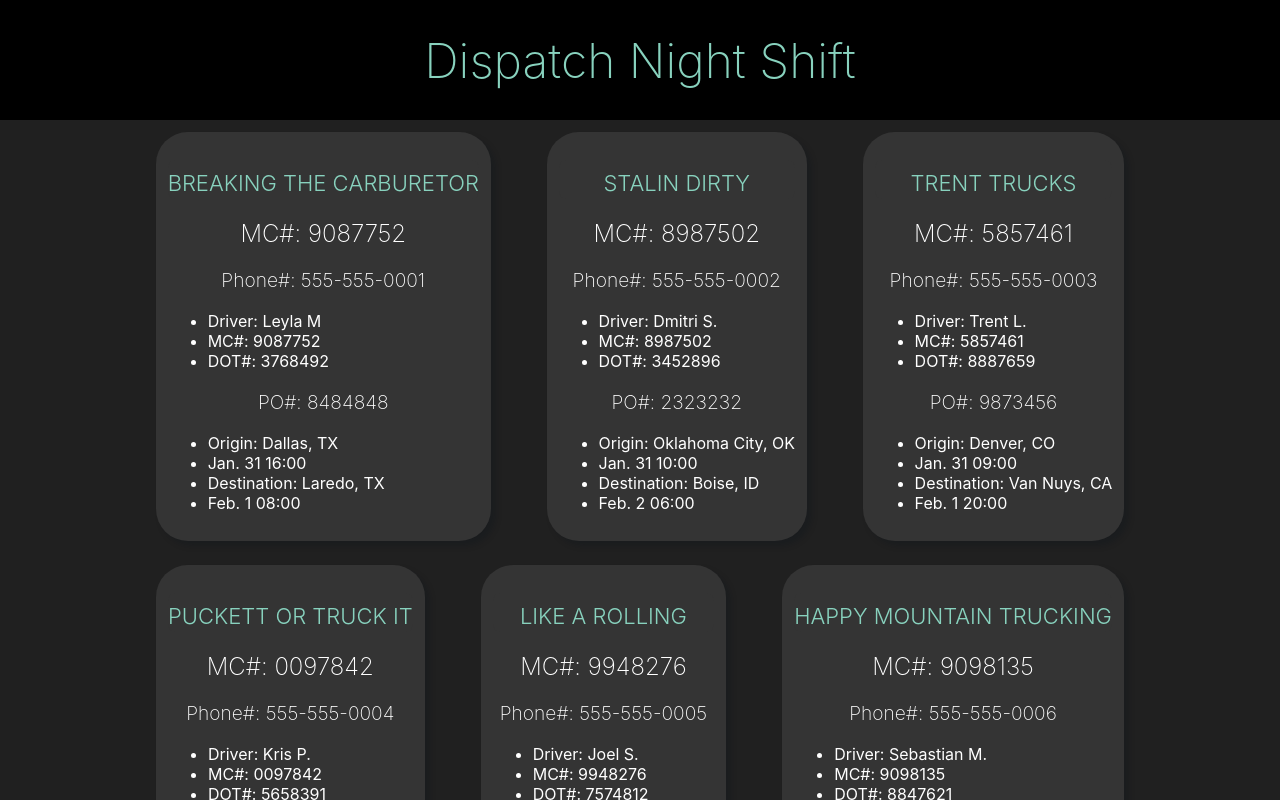
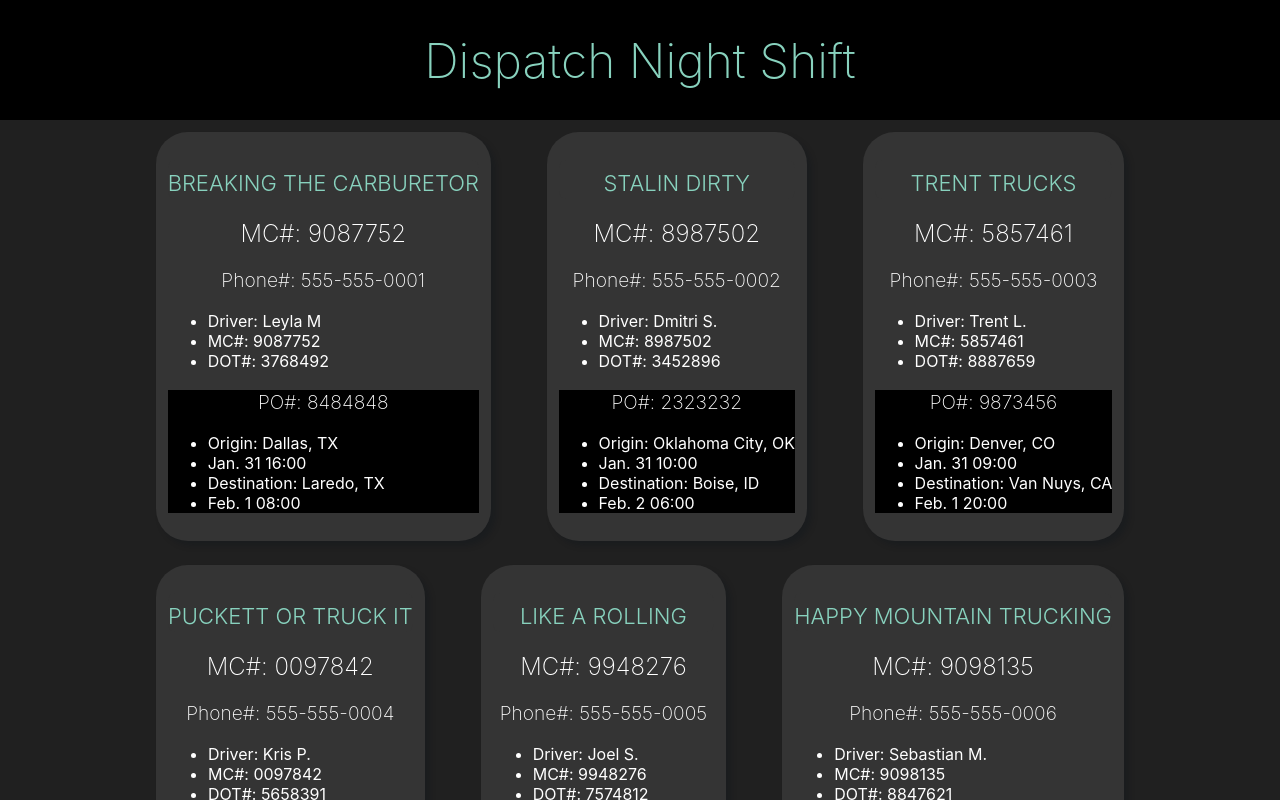
Before and after one commit to david-klock/dispatch_night_shift, a React (Create React App) app: page / in a window 1280 px wide. Shown: the top 800 px of the page. Built offline with nearby package versions, Linux system fonts and the light colour scheme.

Commit message:
divided card into two portions

```diff
--- a/src/App.css
+++ b/src/App.css
@@ -45,6 +45,11 @@ body {
   box-shadow: 5px 5px 6px rgb(0 16 26 / 0.2);
 }
 
+.lowerCard {
+  margin: 0;
+  background-color: black;
+}
+
 .companyName{
   text-align: center;
   text-align: center;
--- a/src/App.js
+++ b/src/App.js
@@ -15,8 +15,10 @@ const App = () => {
             <div class="card">
               <Mc companyName={data.company_name} mc={data.MC} phone={data.phone} />
               <Driver driverName={data.diver_name} mcNumber={data.MC} dotNumber={data.DOT} />
+              <div class="lowerCard">
               <Reference poNumber={data.po_number} />
               <Load origin={data.current_load.origin} departureTime={data.current_load.departure_time} destination={data.current_load.destination} arrivalTime={data.current_load.arrival_time}/>
+              </div>
             </div>
           )
         })}
```
